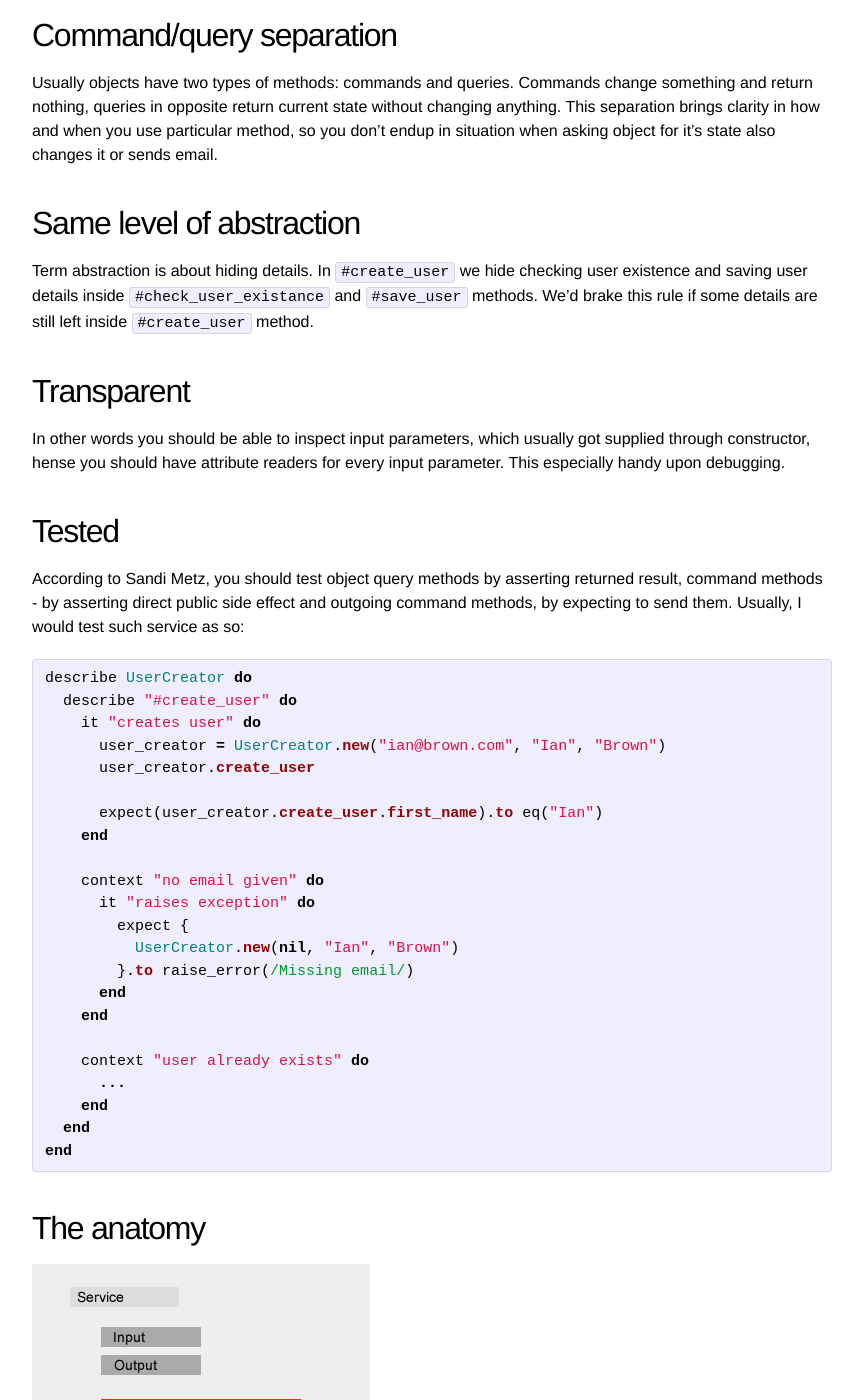
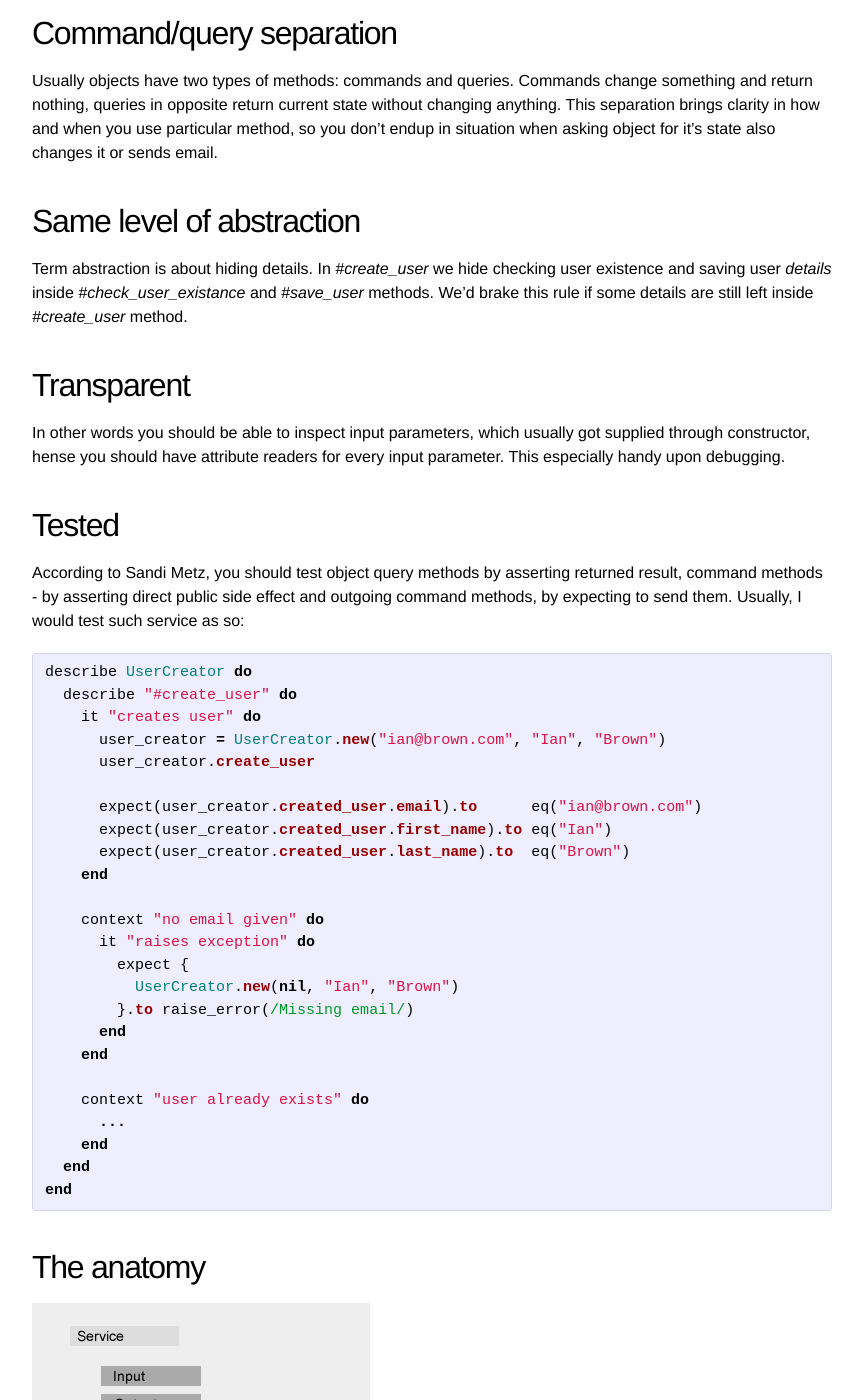
Before and after one commit to yukas/yukas.github.io, a Jekyll site: the page built from _posts/2015-10-22-anotomy-of-good-service-object.markdown, in a window 1280 px wide and 1400 px high, scrolled down 1658 px. Shown: the whole window, without its empty margins (208-1071 px from the left). Built offline with Jekyll 4.4.1, drawn with Linux system fonts in a browser that asks for light colours; comment, search, counter and statistics services are not loaded.

Commit message:
Corrections

```diff
--- a/_posts/2015-10-22-anotomy-of-good-service-object.markdown
+++ b/_posts/2015-10-22-anotomy-of-good-service-object.markdown
@@ -56,7 +56,7 @@ end
 
 As we see above, UserCreator is single responsible for creating user. No email
 sending or whatever. If you need, for example, to send welcome email it is
-probably should be done from another service, say `WelcomeEmailSender`.
+probably should be done from another service, say *WelcomeEmailSender*.
 The smaller construction blocks in your program the less pain it would
 be to change them.
 
@@ -76,7 +76,7 @@ for it's state also changes it or sends email.
 
 ## Same level of abstraction
 
-Term abstraction is about hiding details. In `#create_user` we hide checking user existence and saving user details inside `#check_user_existance` and `#save_user` methods. We'd brake this rule if some details are still left inside `#create_user` method.
+Term abstraction is about hiding details. In *#create_user* we hide checking user existence and saving user *details* inside *#check_user_existance* and *#save_user* methods. We'd brake this rule if some details are still left inside *#create_user* method.
 
 ## Transparent
 
@@ -97,7 +97,9 @@ describe UserCreator do
       user_creator = UserCreator.new("ian@brown.com", "Ian", "Brown")
       user_creator.create_user
 
-      expect(user_creator.create_user.first_name).to eq("Ian")
+      expect(user_creator.created_user.email).to      eq("ian@brown.com")
+      expect(user_creator.created_user.first_name).to eq("Ian")
+      expect(user_creator.created_user.last_name).to  eq("Brown")
     end
 
     context "no email given" do
@@ -122,6 +124,9 @@ end
 ## Further reading
 
 [The Single Responsibility Principle](http://www.objectmentor.com/resources/articles/srp.pdf)
+
 [Command Query Separation](http://martinfowler.com/bliki/CommandQuerySeparation.html)
+
 [Writing confident code](https://practicingruby.com/articles/confident-ruby)
+
 [The Magic Tricks of Testing by Sandi Metz](https://www.youtube.com/watch?v=URSWYvyc42M)
```
